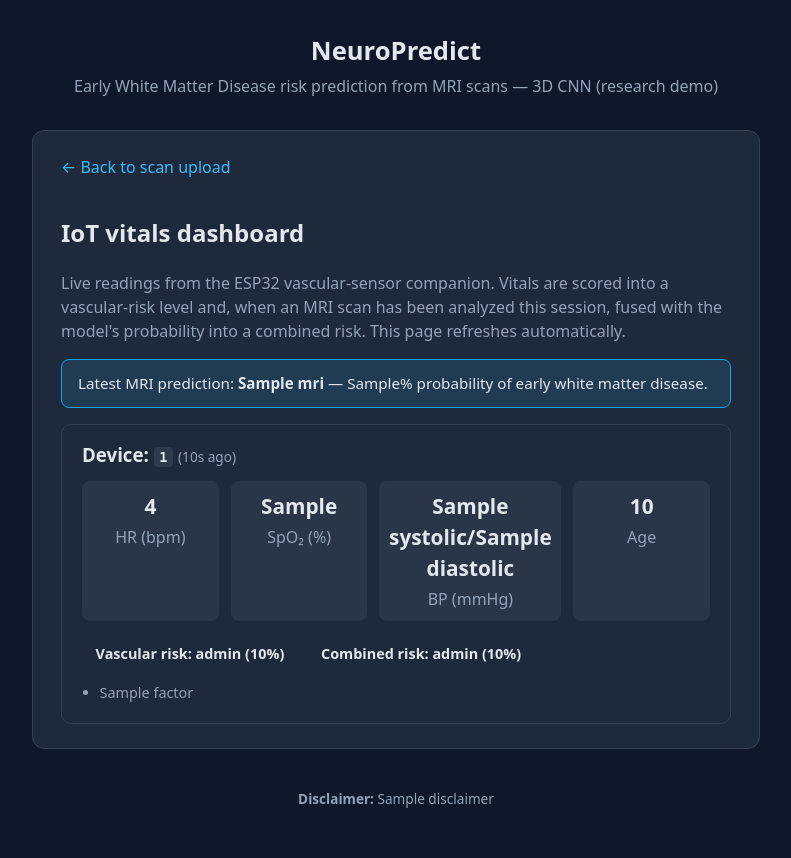
After one commit to ServoFlux/NeuroPredict, a FastAPI app: template webapp/templates/iot.html in a window 1280 px wide. The commit adds this page. Shown: the whole page, without its empty margins (244-1035 px from the left). Run offline with FastAPI, Linux system fonts and the light colour scheme; the template is opened without the code that fills it: most values are stand-ins (such as "Sample title", 1, 10 or a date in 2020).

Commit message:
Add IoT vascular-sensor companion: ESP32 firmware + /iot vitals API & dashboard
Enhances NeuroPredict with an optional ESP32 + MAX30102 device that streams
heart-rate/SpO2 vitals to POST /iot/vitals. The server scores them into a
transparent rule-based vascular-risk level (src/wmd/risk.py) and fuses them with
the latest MRI prediction into a combined risk shown on the /iot dashboard.
Includes a hardware-free Python simulator and a full prototype build guide
(parts, wiring, flashing) in iot/README.md.

Co-Authored-By: Devin AI <158243242+devin-ai-integration[bot]@users.noreply.github.com>

```diff
--- a/webapp/main.py
+++ b/webapp/main.py
@@ -8,13 +8,15 @@ from __future__ import annotations
 
 import shutil
 import sys
+import time
 import uuid
 from pathlib import Path
 
 from fastapi import FastAPI, File, Request, UploadFile
-from fastapi.responses import HTMLResponse
+from fastapi.responses import HTMLResponse, JSONResponse
 from fastapi.staticfiles import StaticFiles
 from fastapi.templating import Jinja2Templates
+from pydantic import BaseModel
 
 # Make the `wmd` package importable when running from the project root.
 PROJECT_ROOT = Path(__file__).resolve().parents[1]
@@ -22,6 +24,11 @@ sys.path.insert(0, str(PROJECT_ROOT / "src"))
 
 from wmd.config import DEFAULT_MODEL_PATH, RESEARCH_DISCLAIMER  # noqa: E402
 from wmd.inference import WMDPredictor  # noqa: E402
+from wmd.risk import (  # noqa: E402
+    Vitals,
+    combined_risk,
+    vascular_risk_score,
+)
 
 WEBAPP_DIR = Path(__file__).resolve().parent
 UPLOAD_DIR = WEBAPP_DIR / "uploads"
@@ -55,6 +62,22 @@ def _load_predictor() -> WMDPredictor | None:
 
 
 predictor = _load_predictor()
+
+# In-memory IoT state (resets on restart): the latest vitals reading per device
+# and the most recent MRI prediction, used to compute a combined risk.
+_latest_vitals: dict[str, dict] = {}
+_latest_mri: dict[str, object] = {"probability": None, "label_pretty": None, "ts": None}
+
+
+class VitalsIn(BaseModel):
+    """JSON body posted by the ESP32 companion device."""
+
+    device_id: str = "esp32"
+    heart_rate: float | None = None
+    spo2: float | None = None
+    systolic: float | None = None
+    diastolic: float | None = None
+    age: float | None = None
 
 
 def _has_allowed_suffix(filename: str) -> bool:
@@ -136,6 +159,10 @@ async def predict(request: Request, scan: UploadFile = File(...)) -> HTMLRespons
                 },
                 "is_positive": prediction.label_index == 1,
             }
+            # Record for IoT combined-risk fusion on the /iot dashboard.
+            _latest_mri["probability"] = prediction.probabilities.get("early_wmd")
+            _latest_mri["label_pretty"] = _pretty(prediction.label)
+            _latest_mri["ts"] = time.time()
         except Exception as exc:  # noqa: BLE001 - surface any decode/inference error
             error = f"Could not process this scan: {exc}"
         finally:
@@ -154,3 +181,77 @@ async def predict(request: Request, scan: UploadFile = File(...)) -> HTMLRespons
             "filename": scan.filename,
         },
     )
+
+
+@app.post("/iot/vitals")
+def ingest_vitals(payload: VitalsIn) -> JSONResponse:
+    """Ingest a vitals reading from the ESP32 companion device.
+
+    Computes the vascular-risk score, stores the latest reading for the device,
+    and echoes the score back (handy for an on-device display).
+    """
+    vitals = Vitals(
+        heart_rate=payload.heart_rate,
+        spo2=payload.spo2,
+        systolic=payload.systolic,
+        diastolic=payload.diastolic,
+        age=payload.age,
+    )
+    risk = vascular_risk_score(vitals)
+    _latest_vitals[payload.device_id] = {
+        "vitals": payload.model_dump(),
+        "vascular_score": round(risk.score, 3),
+        "vascular_level": risk.level,
+        "factors": risk.factors,
+        "ts": time.time(),
+    }
+    return JSONResponse(
+        {
+            "ok": True,
+            "device_id": payload.device_id,
+            "vascular_score": round(risk.score, 3),
+            "vascular_level": risk.level,
+            "factors": risk.factors,
+        }
+    )
+
+
+@app.get("/iot", response_class=HTMLResponse)
+def iot_dashboard(request: Request) -> HTMLResponse:
+    """Live dashboard: latest device vitals + combined (MRI + vascular) risk."""
+    devices = []
+    mri_prob = _latest_mri.get("probability")
+    for device_id, entry in sorted(_latest_vitals.items()):
+        combined = None
+        if mri_prob is not None:
+            risk = vascular_risk_score(
+                Vitals(**{
+                    k: entry["vitals"].get(k)
+                    for k in ("heart_rate", "spo2", "systolic", "diastolic", "age")
+                })
+            )
+            fused = combined_risk(float(mri_prob), risk)
+            combined = {
+                "score": round(fused.score * 100, 1),
+                "level": fused.level,
+            }
+        devices.append({
+            "device_id": device_id,
+            "vitals": entry["vitals"],
+            "vascular_score": round(entry["vascular_score"] * 100, 1),
+            "vascular_level": entry["vascular_level"],
+            "factors": entry["factors"],
+            "age_seconds": int(time.time() - entry["ts"]),
+            "combined": combined,
+        })
+
+    return templates.TemplateResponse(
+        request,
+        "iot.html",
+        {
+            "disclaimer": RESEARCH_DISCLAIMER,
+            "devices": devices,
+            "mri": _latest_mri,
+            "mri_pct": round(float(mri_prob) * 100, 1) if mri_prob is not None else None,
+        },
+    )
--- a/webapp/static/style.css
+++ b/webapp/static/style.css
@@ -150,6 +150,50 @@ code {
 }
 .prob-value { text-align: right; font-variant-numeric: tabular-nums; }
 
+/* IoT dashboard */
+.nav-links { margin-top: 1.25rem; }
+.nav-links a { color: var(--accent); text-decoration: none; }
+
+.device-card {
+    border: 1px solid var(--border);
+    border-radius: 10px;
+    padding: 1rem 1.25rem;
+    margin-top: 1rem;
+}
+.device-card h3 { margin: 0 0 0.75rem; }
+.device-age { font-weight: 400; font-size: 0.85rem; }
+
+.vitals-grid {
+    display: grid;
+    grid-template-columns: repeat(4, 1fr);
+    gap: 0.75rem;
+    margin-bottom: 1rem;
+}
+.vital {
+    background: rgba(148, 163, 184, 0.1);
+    border-radius: 8px;
+    padding: 0.6rem;
+    text-align: center;
+    display: flex;
+    flex-direction: column;
+    gap: 0.2rem;
+}
+.vital-val { font-size: 1.3rem; font-weight: 700; font-variant-numeric: tabular-nums; }
+
+.risk-row { display: flex; gap: 0.6rem; flex-wrap: wrap; margin-bottom: 0.75rem; }
+.risk-pill {
+    border-radius: 999px;
+    padding: 0.35rem 0.85rem;
+    font-size: 0.9rem;
+    font-weight: 600;
+}
+.risk-low { background: rgba(34, 197, 94, 0.15); border: 1px solid var(--negative); }
+.risk-moderate { background: rgba(234, 179, 8, 0.15); border: 1px solid #ca8a04; }
+.risk-high { background: rgba(249, 115, 22, 0.18); border: 1px solid var(--positive); }
+
+.factor-list { margin: 0; padding-left: 1.1rem; color: var(--muted); font-size: 0.9rem; }
+.factor-list li { margin-bottom: 0.25rem; }
+
 .disclaimer {
     max-width: 760px;
     margin: 1.5rem auto 3rem;
--- a/webapp/templates/index.html
+++ b/webapp/templates/index.html
@@ -29,5 +29,10 @@
         </label>
         <button type="submit" class="btn">Predict</button>
     </form>
+
+    <p class="nav-links">
+        &#128241; <a href="/iot">IoT vitals dashboard</a> &mdash; live vascular
+        sensor readings + combined risk (ESP32 companion).
+    </p>
 </section>
 {% endblock %}
--- /dev/null
+++ b/webapp/templates/iot.html
@@ -0,0 +1,62 @@
+{% extends "base.html" %}
+{% block content %}
+<section class="card">
+    <a href="/" class="back-link">&larr; Back to scan upload</a>
+    <h2>IoT vitals dashboard</h2>
+    <p class="muted">
+        Live readings from the ESP32 vascular-sensor companion. Vitals are scored
+        into a vascular-risk level and, when an MRI scan has been analyzed this
+        session, fused with the model's probability into a combined risk.
+        This page refreshes automatically.
+    </p>
+
+    {% if mri_pct is not none %}
+    <div class="banner banner-info">
+        Latest MRI prediction: <strong>{{ mri.label_pretty }}</strong>
+        &mdash; {{ mri_pct }}% probability of early white matter disease.
+    </div>
+    {% else %}
+    <div class="banner banner-warn">
+        No MRI scan analyzed yet this session. Upload one on the
+        <a href="/">home page</a> to enable combined risk.
+    </div>
+    {% endif %}
+
+    {% if not devices %}
+    <p class="muted">
+        No device readings received yet. POST vitals to
+        <code>/iot/vitals</code> (see <code>iot/README.md</code>) or run
+        <code>python iot/simulate_vitals.py</code> to test without hardware.
+    </p>
+    {% else %}
+    {% for d in devices %}
+    <div class="device-card">
+        <h3>Device: <code>{{ d.device_id }}</code>
+            <span class="muted device-age">({{ d.age_seconds }}s ago)</span></h3>
+
+        <div class="vitals-grid">
+            <div class="vital"><span class="vital-val">{{ d.vitals.heart_rate or "--" }}</span><span class="muted">HR (bpm)</span></div>
+            <div class="vital"><span class="vital-val">{{ d.vitals.spo2 or "--" }}</span><span class="muted">SpO&#8322; (%)</span></div>
+            <div class="vital"><span class="vital-val">{{ d.vitals.systolic or "--" }}/{{ d.vitals.diastolic or "--" }}</span><span class="muted">BP (mmHg)</span></div>
+            <div class="vital"><span class="vital-val">{{ d.vitals.age or "--" }}</span><span class="muted">Age</span></div>
+        </div>
+
+        <div class="risk-row">
+            <span class="risk-pill risk-{{ d.vascular_level }}">Vascular risk: {{ d.vascular_level }} ({{ d.vascular_score }}%)</span>
+            {% if d.combined %}
+            <span class="risk-pill risk-{{ d.combined.level }}">Combined risk: {{ d.combined.level }} ({{ d.combined.score }}%)</span>
+            {% endif %}
+        </div>
+
+        <ul class="factor-list">
+            {% for f in d.factors %}<li>{{ f }}</li>{% endfor %}
+        </ul>
+    </div>
+    {% endfor %}
+    {% endif %}
+</section>
+<script>
+    // Lightweight auto-refresh so the dashboard tracks incoming readings.
+    setTimeout(function () { window.location.reload(); }, 5000);
+</script>
+{% endblock %}
```
Also changed, not shown: iot/simulate_vitals.py (added, +90 -0 lines), src/wmd/risk.py (added, +142 -0 lines), tests/test_risk.py (added, +47 -0 lines), iot/README.md (added), 1 other file.
